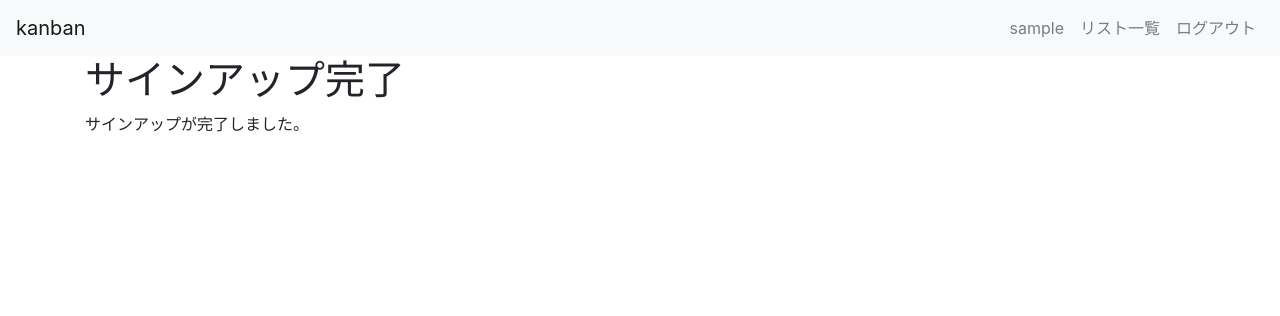
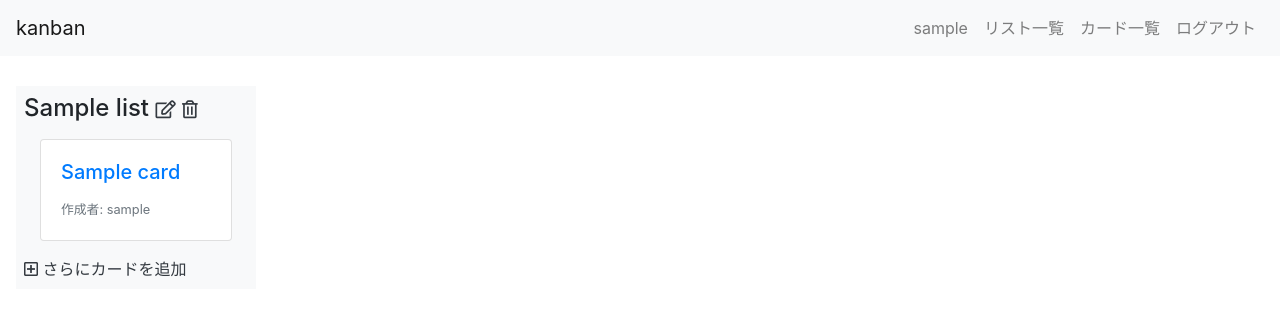
Before and after one commit to yoshihiro-tech/BehaviorM, a Django app: page /kanban/home/ in a window 1280 px wide. Shown: the top 316 px of the page. Run offline with Django 3.2, Linux system fonts and the light colour scheme; a user stored in the database is signed in; tables that the repository leaves empty hold one stand-in row (values such as "Sample post"); some libraries are stand-ins or nearby versions.

Commit message:
Routes and minor modifications

```diff
--- a/kanban/forms.py
+++ b/kanban/forms.py
@@ -20,3 +20,9 @@ class CardForm(forms.ModelForm):
     class Meta:
         model = Card
         fields = ("title", "description", "list")
+
+
+class CardCreateFromHomeForm(forms.ModelForm):
+    class Meta:
+        model = Card
+        fields = ("title", "description",)
--- a/kanban/templates/kanban/base.html
+++ b/kanban/templates/kanban/base.html
@@ -1,12 +1,10 @@
 <!doctype html>
 <html lang="ja">
 <head>
-    <!-- Required meta tags -->
     <meta charset="utf-8">
     <meta name="viewport"
           content="width=device-width, initial-scale=1, shrink-to-fit=no">
 
-    <!-- Bootstrap CSS -->
     <link rel="stylesheet"
           href="https://stackpath.bootstrapcdn.com/bootstrap/4.3.1/css/bootstrap.min.css"
           integrity="sha384-ggOyR0iXCbMQv3Xipma34MD+dH/1fQ784/j6cY/iJTQUOhcWr7x9JvoRxT2MZw1T"
@@ -17,8 +15,12 @@
 </head>
 <body>
 <header>
-    <nav class="navbar navbar-expand-lg navbar-light bg-light">
-        <a class="navbar-brand" href="{% url 'kanban:index' %}">kanban</a>
+    <nav class="navbar navbar-expand-lg navbar-light bg-light fixed-top">
+        {% if request.user.is_authenticated %}
+            <a class="navbar-brand" href="{% url 'kanban:home' %}">kanban</a>
+        {% else %}
+            <a class="navbar-brand" href="{% url 'kanban:index' %}">kanban</a>
+        {% endif %}
         <button class="navbar-toggler" type="button" data-toggle="collapse"
                 data-target="#navbarSupportedContent"
                 aria-controls="navbarSupportedContent" aria-expanded="false"
@@ -30,7 +32,6 @@
             </ul>
             <ul class="navbar-nav">
                 {% if request.user.is_authenticated %}
-
                     <li class="nav-item">
                         <a class="nav-link"
                            href="{% url 'kanban:users_detail' request.user.pk %}">{{ request.user.username }}</a>
@@ -38,6 +39,10 @@
                     <li class="nav-item">
                         <a class="nav-link"
                            href="{% url 'kanban:lists_list' %}">リスト一覧</a>
+                    </li>
+                    <li class="nav-item">
+                        <a class="nav-link"
+                           href="{% url 'kanban:cards_list' %}">カード一覧</a>
                     </li>
                     <li class="nav-item">
                         <a class="nav-link" href="{% url 'logout' %}">ログアウト</a>
@@ -59,8 +64,6 @@
     {% endblock %}
 </main>
 
-<!-- Optional JavaScript -->
-<!-- jQuery first, then Popper.js, then Bootstrap JS -->
 <script src="https://code.jquery.com/jquery-3.3.1.slim.min.js"
         integrity="sha384-q8i/X+965DzO0rT7abK41JStQIAqVgRVzpbzo5smXKp4YfRvH+8abtTE1Pi6jizo"
         crossorigin="anonymous"></script>
--- a/kanban/templates/kanban/home.html
+++ b/kanban/templates/kanban/home.html
@@ -1,8 +1,43 @@
 {% extends "kanban/base.html" %}
 
 {% block content %}
-    <div class="container">
-        <h1>サインアップ完了</h1>
-        <p>サインアップが完了しました。</p>
+    <style>
+        body {
+            padding-top: 70px;
+        }
+    </style>
+
+    <div class="container-fluid" style="display: table-cell !important">
+        <div class="row flex-nowrap">
+            {% for list in list_list %}
+                <div class="bg-light m-3 p-2 "
+                     style="width: 240px; height: 100%">
+                    <h4>{{ list.title }}
+                        <a href="{% url 'kanban:lists_update' list.pk %}"
+                           class="text-dark"><i
+                                class="far fa-edit fa-xs"></i></a>
+                        <a href="{% url 'kanban:lists_delete' list.pk %}"
+                           class="text-dark"><i
+                                class="far fa-trash-alt fa-xs"></i></a>
+                    </h4>
+
+                    {% for card in list.card_set.all %}
+                        <a href="{% url 'kanban:cards_detail' card.pk %}"
+                           class="card m-3">
+                            <div class="card-body">
+                                <h5 class="card-title">{{ card.title }}</h5>
+                                <footer>
+                                    <small class="text-muted">作成者: {{ card.user.username }}</small>
+                                </footer>
+                            </div>
+                        </a>
+                    {% endfor %}
+                    <a href="{% url 'kanban:cards_create_from_home' list.pk %}"
+                       class="text-dark"><i class="far fa-plus-square"></i>
+                        さらにカードを追加</a>
+                </div>
+            {% endfor %}
+        </div>
     </div>
+
 {% endblock %}
--- a/kanban/urls.py
+++ b/kanban/urls.py
@@ -6,7 +6,8 @@ app_name = "kanban"
 
 urlpatterns = [
     path("", views.index, name="index"),
-    path("home/", views.home, name="home"),
+    # path("home/", views.home, name="home"),
+    path("home/", views.HomeView.as_view(), name="home"),
     path("signup/", views.signup, name="signup"),
     path("users/<int:pk>/", views.UserDetailView.as_view(),
          name="users_detail"),
@@ -23,6 +24,8 @@ urlpatterns = [
     path("lists/<int:pk>/delete/", views.ListDeleteView.as_view(),
          name="lists_delete"),
     path("cards/create/", views.CardCreateView.as_view(), name="cards_create"),
+    path("cards/create/<int:list_pk>", views.CardCreateFromHomeView.as_view(),
+         name="cards_create_from_home"),
     path("cards/", views.CardListView.as_view(), name="cards_list"),
     path("cards/<int:pk>/", views.CardDetailView.as_view(),
          name="cards_detail"),
--- a/kanban/views.py
+++ b/kanban/views.py
@@ -3,12 +3,12 @@ from django.contrib.auth.decorators import login_required
 from django.contrib.auth.forms import UserCreationForm
 from django.contrib.auth.mixins import LoginRequiredMixin
 from django.contrib.auth.models import User
-from django.shortcuts import render, redirect, resolve_url
+from django.shortcuts import render, redirect, resolve_url, get_object_or_404
 from django.urls import reverse_lazy
 from django.views.generic import DetailView, UpdateView, CreateView, ListView, \
     DeleteView
 
-from .forms import UserUpdateForm, ListForm, CardForm
+from .forms import UserUpdateForm, ListForm, CardForm, CardCreateFromHomeForm
 from .mixins import OnlyYouMixin
 from .models import List, Card
 
@@ -77,23 +77,26 @@ class ListUpdateView(LoginRequiredMixin, UpdateView):
     model = List
     template_name = "kanban/lists/update.html"
     form_class = ListForm
+    success_url = reverse_lazy("kanban:home")
 
-    def get_success_url(self):
-        return resolve_url('kanban:lists_detail', pk=self.kwargs['pk'])
+    # def get_success_url(self):
+    #     return resolve_url('kanban:lists_detail', pk=self.kwargs['pk'])
 
 
 class ListDeleteView(LoginRequiredMixin, DeleteView):
     model = List
     template_name = "kanban/lists/delete.html"
     form_class = ListForm
-    success_url = reverse_lazy("kanban:lists_list")
+    success_url = reverse_lazy("kanban:home")
+    # success_url = reverse_lazy("kanban:lists_list")
 
 
 class CardCreateView(LoginRequiredMixin, CreateView):
     model = Card
     template_name = "kanban/cards/create.html"
     form_class = CardForm
-    success_url = reverse_lazy("kanban:cards_list")
+    success_url = reverse_lazy("kanban:home")
+    # success_url = reverse_lazy("kanban:cards_list")
 
     def form_valid(self, form):
         form.instance.user = self.request.user
@@ -114,13 +117,34 @@ class CardUpdateView(LoginRequiredMixin, UpdateView):
     model = Card
     template_name = "kanban/cards/update.html"
     form_class = CardForm
+    success_url = reverse_lazy("kanban:home")
 
-    def get_success_url(self):
-        return resolve_url('kanban:cards_detail', pk=self.kwargs['pk'])
+    # def get_success_url(self):
+    #     return resolve_url('kanban:cards_detail', pk=self.kwargs['pk'])
 
 
 class CardDeleteView(LoginRequiredMixin, DeleteView):
     model = Card
     template_name = "kanban/cards/delete.html"
     form_class = CardForm
-    success_url = reverse_lazy("kanban:cards_list")
+    success_url = reverse_lazy("kanban:home")
+    # success_url = reverse_lazy("kanban:cards_list")
+
+
+class HomeView(LoginRequiredMixin, ListView):
+    model = List
+    template_name = "kanban/home.html"
+
+
+class CardCreateFromHomeView(LoginRequiredMixin, CreateView):
+    model = Card
+    template_name = "kanban/cards/create.html"
+    form_class = CardCreateFromHomeForm
+    success_url = reverse_lazy("kanban:home")
+
+    def form_valid(self, form):
+        list_pk = self.kwargs['list_pk']
+        list_instance = get_object_or_404(List, pk=list_pk)
+        form.instance.list = list_instance
+        form.instance.user = self.request.user
+        return super().form_valid(form)
```
